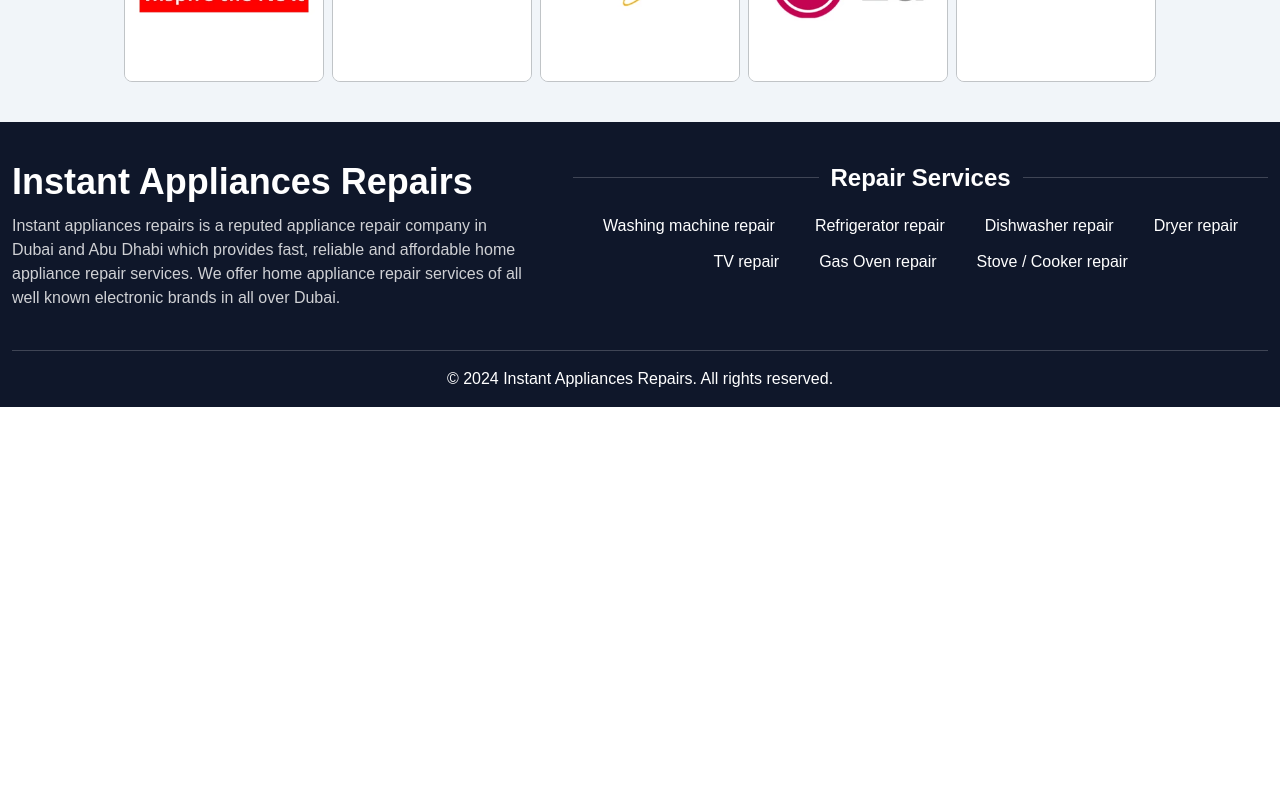
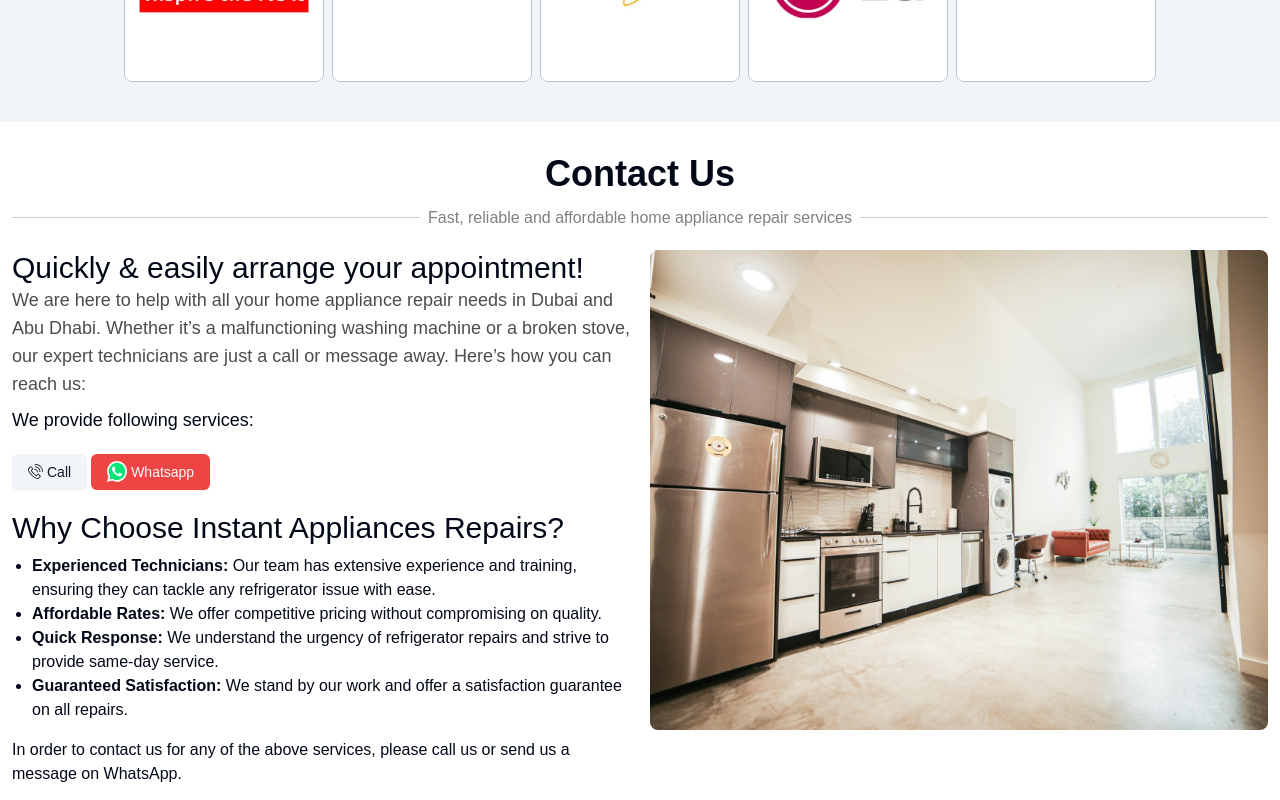
Before and after one commit to cyhammad/repair-site-3, a Next.js app: page / in a window 1280 px wide. Shown: the part 3700-4500 px from the top of the page. Before the commit the page ends 4107 px from the top, so only its background shows below. Built offline with nearby package versions, Linux system fonts and the light colour scheme; a web font is replaced by a local one.

Commit message:
added pages

```diff
--- /dev/null
+++ b/src/app/about/page.jsx
@@ -0,0 +1,6 @@
+import AboutSection from "@/components/sections/AboutSection";
+import React from "react";
+
+export default function AboutPage() {
+  return <AboutSection />;
+}
--- /dev/null
+++ b/src/app/contact/page.jsx
@@ -0,0 +1,6 @@
+import ContactSection from "@/components/sections/ContactSection";
+import React from "react";
+
+export default function ContactPage() {
+  return <ContactSection />;
+}
--- a/src/app/globals.css
+++ b/src/app/globals.css
@@ -67,3 +67,9 @@
     @apply bg-background text-foreground;
   }
 }
+
+/* SCROLLBAR NONE */
+* {
+  scrollbar-width: none;
+  -ms-overflow-style: none;
+}
--- a/src/app/page.jsx
+++ b/src/app/page.jsx
@@ -1,5 +1,6 @@
 import AboutSection from "@/components/sections/AboutSection";
 import CompanySection from "@/components/sections/CompanySection";
+import ContactSection from "@/components/sections/ContactSection";
 import OurObjectivesSection from "@/components/sections/OurObjectivesSection";
 import { ServicesSection } from "@/components/sections/ServicesSection";
 import { MainBannerSlider } from "@/components/slider/MainBannerSlider";
@@ -14,6 +15,7 @@ export default function Home() {
         <OurObjectivesSection />
         <ServicesSection />
         <CompanySection />
+        <ContactSection />
       </div>
     </div>
   );
--- /dev/null
+++ b/src/app/services/page.jsx
@@ -0,0 +1,8 @@
+import { ServicesSection } from '@/components/sections/ServicesSection'
+import React from 'react'
+
+export default function ServicesPage() {
+  return (
+    <ServicesSection />
+  )
+}
--- /dev/null
+++ b/src/components/sections/ContactSection.jsx
@@ -0,0 +1,60 @@
+import Image from "next/image";
+import React from "react";
+import CallAndWhatsappButton from "../buttons/CallAndWhatsappButton";
+
+export default function ContactSection() {
+  return (
+    <div className="flex w-full flex-col items-center justify-center gap-3 px-3 py-8">
+      <h1 className="text-4xl font-bold">Contact Us</h1>
+      <div className="flex w-full items-center gap-2">
+        <div className="hidden h-[1px] w-full bg-black/20 sm:block"></div>
+        <div className="text-center text-black/50 sm:text-nowrap">
+          Fast, reliable and affordable home appliance repair services
+        </div>
+        <div className="hidden h-[1px] w-full bg-black/20 sm:block"></div>
+      </div>
+      <div className="grid w-full max-w-7xl gap-5 pb-10 pt-2 md:grid-cols-2">
+        <div className="flex w-full flex-col justify-center">
+          <h1 className="text-3xl">
+            Quickly & easily arrange your appointment!
+          </h1>
+          <span className="text-lg text-black/70">
+            We are here to help with all your home appliance repair needs in
+            Dubai and Abu Dhabi. Whether it’s a malfunctioning washing machine
+            or a broken stove, our expert technicians are just a call or message
+            away. Here’s how you can reach us:
+          </span>
+          <span className="mt-2 text-lg">We provide following services:</span>
+          <div className="flex py-5">
+            <CallAndWhatsappButton />
+          </div>
+          <h1 className="text-3xl">Why Choose Instant Appliances Repairs?</h1>
+          <ul className="list-disc pl-5 py-2">
+            <li>
+              <b>Experienced Technicians:</b> Our team has extensive experience
+              and training, ensuring they can tackle any refrigerator issue with
+              ease.
+            </li>
+            <li>
+              <b>Affordable Rates:</b> We offer competitive pricing without
+              compromising on quality.
+            </li>
+            <li>
+              <b>Quick Response:</b> We understand the urgency of refrigerator
+              repairs and strive to provide same-day service.
+            </li>
+            <li>
+              <b>Guaranteed Satisfaction:</b> We stand by our work and offer a
+              satisfaction guarantee on all repairs.
+            </li>
+          </ul>
+          <span className="py-2">
+            In order to contact us for any of the above services, please call us
+            or send us a message on WhatsApp.
+          </span>
+        </div>
+        <div className="h-[30rem] w-full rounded-lg bg-[url('/b-3.jpg')] bg-cover bg-center bg-no-repeat"></div>
+      </div>
+    </div>
+  );
+}
```
